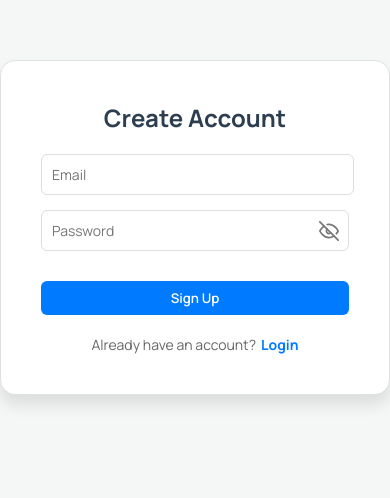
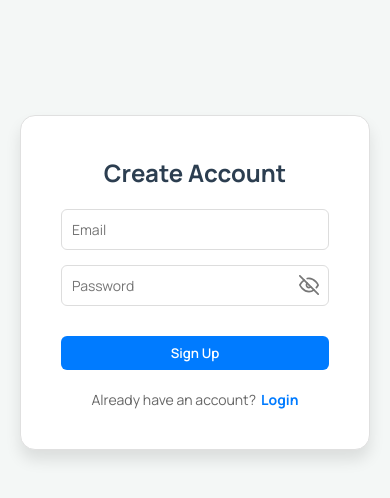
Before and after one commit to saivijaychandan/directory_frontend, a React (Create React App) app: page /register in a window 390 px wide. Shown: the part 140-638 px from the top of the page. Built offline with nearby package versions, Linux system fonts and the light colour scheme; no server answers; a web font is replaced by a local one.

Commit message:
Enhance login page layout: implement responsive design with image section, update form styles, and improve user feedback for success and error messages

```diff
--- a/src/App.css
+++ b/src/App.css
@@ -3,7 +3,7 @@
 *{
   font-family: "Manrope", sans-serif;
   font-optical-sizing: auto;
-;
+  box-sizing: border-box;
 }
 
 :root {
@@ -206,10 +206,48 @@ button.danger:hover {
   background-color: var(--danger-btn-hover);
 }
 
+.login-container {
+  display: flex;
+  height: 100vh;
+  width: 100vw;
+  overflow: hidden;
+}
+
+.login-image-section {
+  flex: 1.5;
+  background-color: #f0f0f0;
+  position: relative;
+}
+
+.login-image-section-box {
+  background-color: white;
+  border-radius: 25px;
+  background-color: #ffffff;
+  padding: 20px;
+  width: 400px;
+  height: 150px;
+}
+
+.login-image-section img {
+  width: 100%;
+  height: 100%;
+  object-fit: cover;
+  display: block;
+}
+
+.login-form-section {
+  flex: 1;
+  display: flex;
+  align-items: center;
+  justify-content: center;
+  background-color: var(--bg-color);
+  padding: 20px;
+}
+
 .auth-box {
   background-color: var(--card-bg);
+  width: 100%;
   max-width: 400px;
-  margin: 200px auto;
   padding: 40px;
   border-radius: 15px;
   box-shadow: var(--shadow-lg);
@@ -222,6 +260,15 @@ button.danger:hover {
   flex-direction: column;
   gap: 15px;
   margin-top: 20px;
+}
+
+@media (max-width: 768px) {
+  .login-image-section {
+    display: none;
+  }
+  .login-form-section {
+    flex: 1;
+  }
 }
 
 .modal-overlay {
@@ -306,18 +353,18 @@ button.danger:hover {
 }
 
 .search-container {
-  position: 'absolute';
+  position: absolute;
   max-width: 400px;
 }
 
 .context-menu-overlay {
   position: fixed;
   top: 0; left: 0; right: 0; bottom: 0;
-  z-index: 999; /* Below the menu, above everything else */
+  z-index: 999;
 }
 
 .context-menu {
-  position: fixed; /* Fixed allows us to use X/Y from the event directly */
+  position: fixed;
   background: var(--card-bg);
   border: 1px solid var(--border-color);
   box-shadow: var(--shadow-lg);
--- a/src/pages/Login.jsx
+++ b/src/pages/Login.jsx
@@ -5,6 +5,7 @@ import { FiEye, FiEyeOff, FiCheckCircle, FiAlertCircle } from 'react-icons/fi';
 import useAuthStore from '../store/authStore';
 
 const Login = ({ isRegister = false }) => {
+  // --- 1. YOUR EXACT LOGIC START ---
   const [formData, setFormData] = useState({ username: '', password: '' });
   const navigate = useNavigate();
 
@@ -13,6 +14,9 @@ const Login = ({ isRegister = false }) => {
   const [showPassword, setShowPassword] = useState(false);
   const [error, setError] = useState('');
   const [success, setSuccess] = useState('');
+
+  // Added for the design: Random Image State
+  const [randomImage] = useState(`https://picsum.photos/800/1200?random=${Math.floor(Math.random() * 1000)}`);
 
   useEffect(() => {
     setError('');
@@ -75,8 +79,22 @@ const Login = ({ isRegister = false }) => {
       setError(err.response?.data?.msg || "Failed to connect");
     }
   };
+  // --- YOUR EXACT LOGIC END ---
 
   return (
+    <div className="login-container">
+
+      {/* LEFT SIDE: Random Image */}
+      <div className='login-image-section'>
+        <img src={randomImage} alt="Background" />
+        <div className="login-overlay-text">
+            <h1>My Drive</h1>
+            <p>Secure cloud storage for your memories.</p>
+        </div>
+      </div>
+
+      {/* RIGHT SIDE: Login Form */}
+      <div className="login-form-section">
         <div className="auth-box">
             <h2>{isRegister ? 'Create Account' : 'Login Page'}</h2>
 
@@ -107,7 +125,8 @@ const Login = ({ isRegister = false }) => {
                 type="email" placeholder="Email" required
                 value={formData.username}
                 onChange={e => setFormData({...formData, username: e.target.value})}
-          style={{width: "94.5%"}}
+                // Adjusted style to fit the new box perfectly
+                style={{ width: '100%', boxSizing: 'border-box', padding: '10px' }}
                 disabled={!!success}
               />
 
@@ -117,7 +136,7 @@ const Login = ({ isRegister = false }) => {
                   placeholder="Password" required
                   value={formData.password}
                   onChange={e => setFormData({...formData, password: e.target.value})}
-            style={{ width: '100%', boxSizing: 'border-box' }}
+                  style={{ width: '100%', boxSizing: 'border-box', padding: '10px' }}
                   disabled={!!success}
                 />
                 <span
@@ -153,6 +172,8 @@ const Login = ({ isRegister = false }) => {
               </Link>
             </div>
         </div>
+      </div>
+    </div>
   );
 };
 
```
Lines whose indentation alone changed are shown as unchanged.
